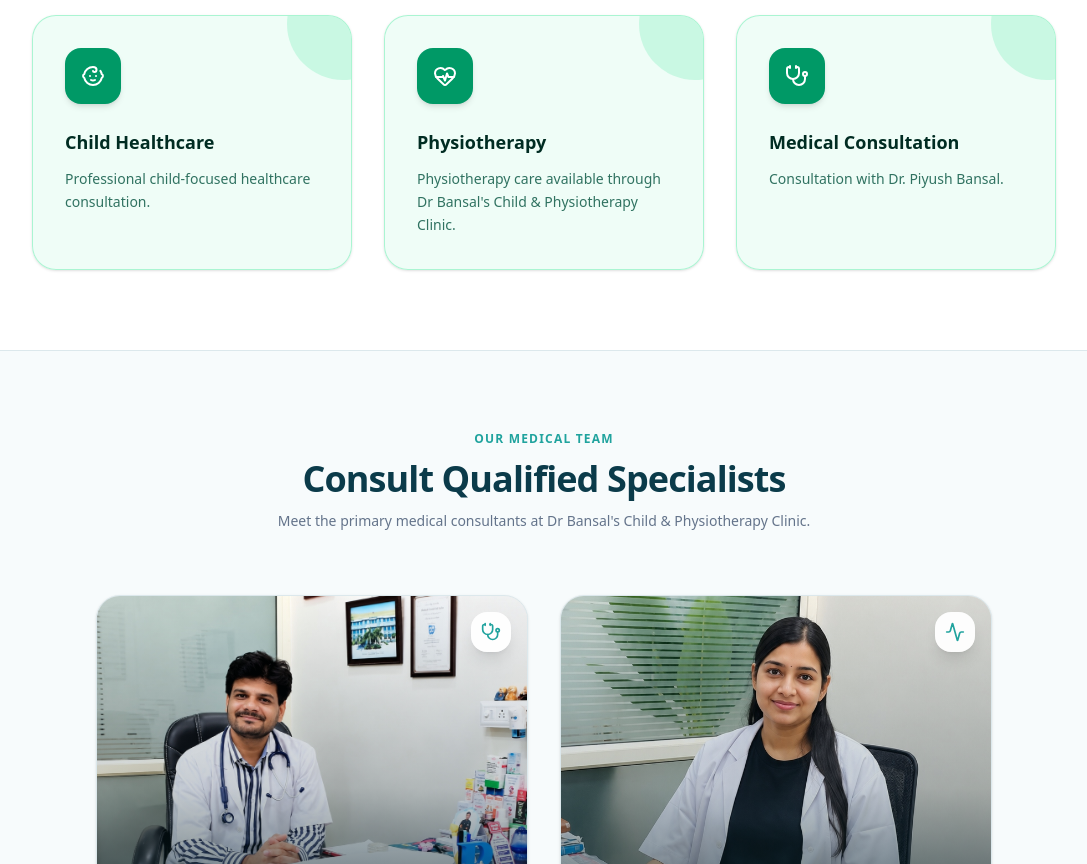
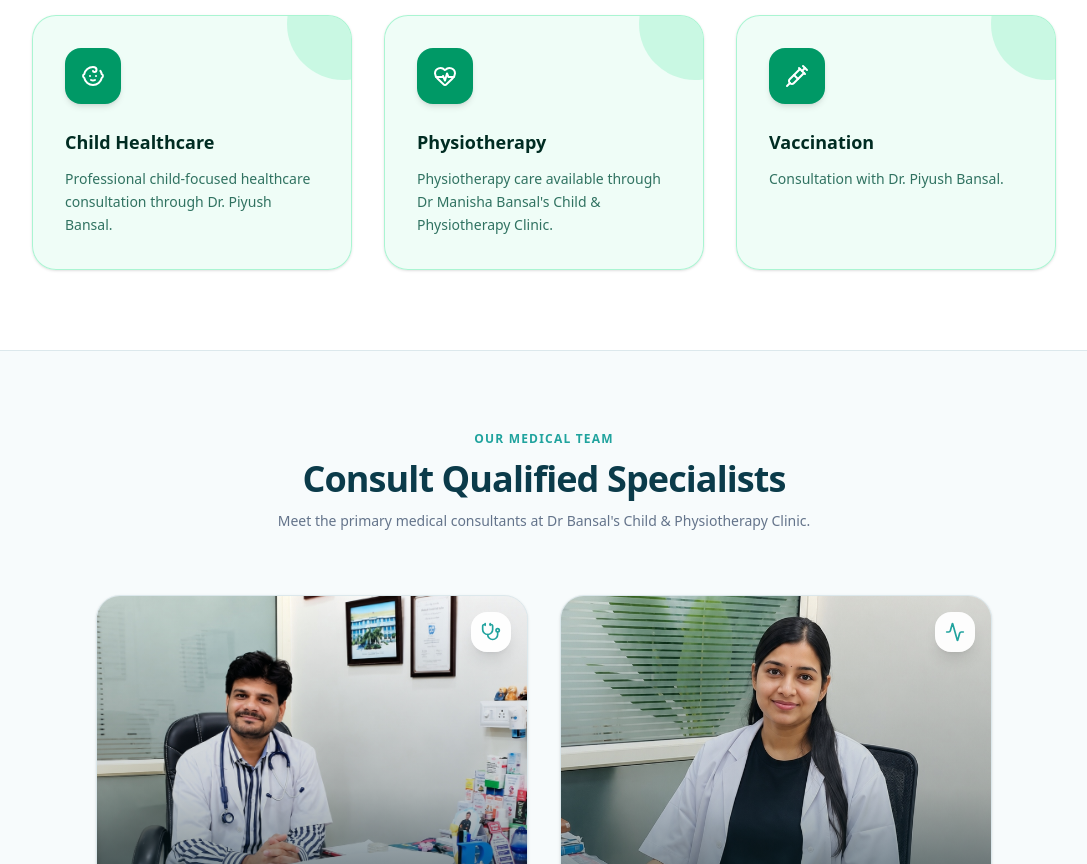
Before and after one commit to ramlalkumawat/bansal-healthcare, a Next.js app: page / in a window 1280 px wide. Shown: the part 1400-2264 px from the top of the page, without its empty margins (96-1183 px from the left). Built offline with nearby package versions, Linux system fonts and the light colour scheme.

Commit message:
Update service offerings: Child Healthcare, Physiotherapy, and Vaccination

```diff
--- a/src/components/ServicesSection.tsx
+++ b/src/components/ServicesSection.tsx
@@ -1,6 +1,6 @@
 "use client";
 
-import { Baby, HeartPulse, Stethoscope } from "lucide-react";
+import { Baby, HeartPulse, Stethoscope, Syringe } from "lucide-react";
 import { clinicData } from "@/data/clinic";
 
 export default function ServicesSection() {
@@ -9,6 +9,7 @@ export default function ServicesSection() {
     Baby: Baby,
     HeartPulse: HeartPulse,
     Stethoscope: Stethoscope,
+    Syringe: Syringe,
   };
 
   return (
@@ -31,7 +32,7 @@ export default function ServicesSection() {
         {/* Services Grid (Horizontal on desktop, stacked on mobile) */}
         <div className="grid grid-cols-1 md:grid-cols-3 gap-8 max-w-5xl mx-auto">
           {clinicData.services.map((service) => {
-            const IconComponent = iconMap[service.iconName];
+            const IconComponent = iconMap[service.iconName] || Stethoscope;
 
             return (
               <div
--- a/src/data/clinic.ts
+++ b/src/data/clinic.ts
@@ -27,7 +27,7 @@ export interface Service {
   id: string;
   title: string;
   description: string;
-  iconName: 'Baby' | 'HeartPulse' | 'Stethoscope';
+  iconName: 'Baby' | 'HeartPulse' | 'Stethoscope' | 'Syringe';
 }
 
 export interface FAQItem {
@@ -142,20 +142,20 @@ export const clinicData = {
     {
       id: "child-healthcare",
       title: "Child Healthcare",
-      description: "Professional child-focused healthcare consultation.",
+      description: "Professional child-focused healthcare consultation through Dr. Piyush Bansal.",
       iconName: "Baby"
     },
     {
       id: "physiotherapy",
       title: "Physiotherapy",
-      description: "Physiotherapy care available through Dr Bansal's Child & Physiotherapy Clinic.",
+      description: "Physiotherapy care available through Dr Manisha Bansal's Child & Physiotherapy Clinic.",
       iconName: "HeartPulse"
     },
     {
-      id: "medical-consultation",
-      title: "Medical Consultation",
+      id: "vaccination",
+      title: "Vaccination",
       description: "Consultation with Dr. Piyush Bansal.",
-      iconName: "Stethoscope"
+      iconName: "Syringe"
     }
   ] as Service[],
   faqs: [
```
